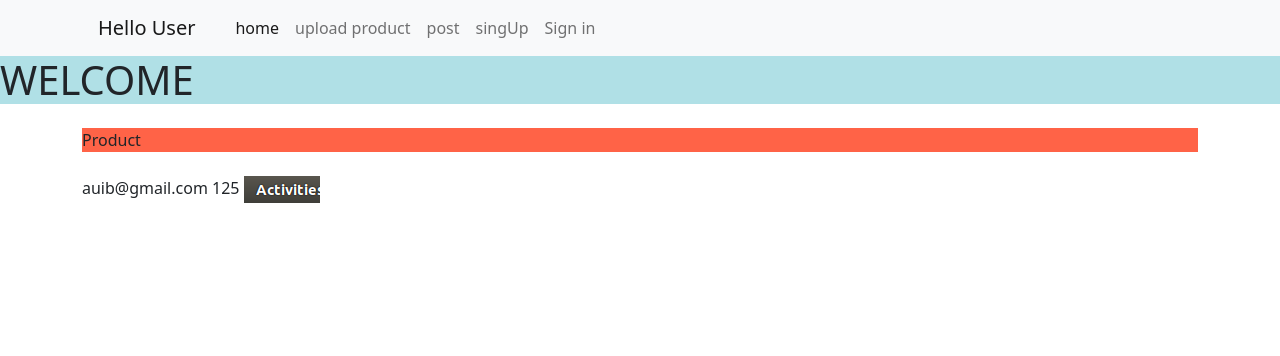
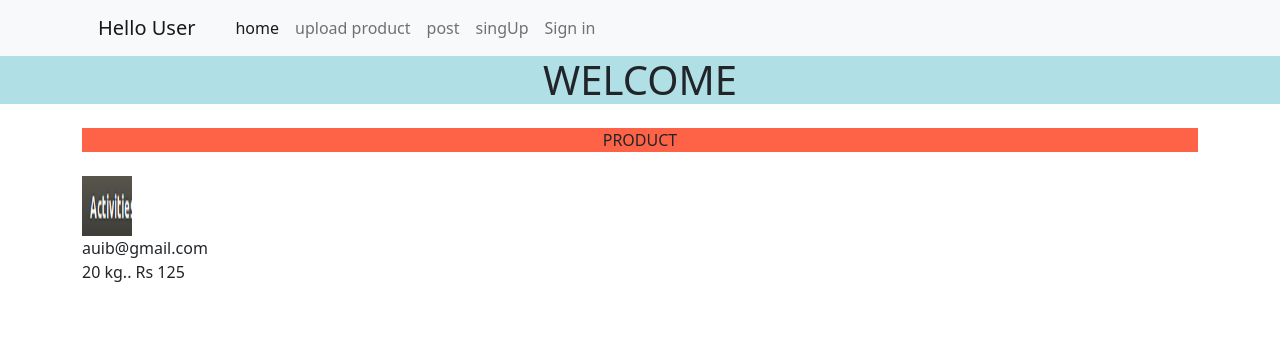
Before and after one commit to brajesh-lab/ecomerce, a Django app: page /detail in a window 1280 px wide. Shown: the top 356 px of the page. Run offline with Django 3.2, Linux system fonts and the light colour scheme; data comes from the database, SQL or seed files in the repository.

Commit message:
Add files via upload

```diff
--- a/templates/detail.html
+++ b/templates/detail.html
@@ -2,27 +2,26 @@
 
 {% block title %} BlogHome {% endblock title %}
 
-{% block body %}<h1 style="background-color:powderblue;">WELCOME</h1>
-<div class="container my-4"><p style="background-color:tomato;">Product</p></div>
+{% block body %}<h1 style="background-color:powderblue;text-align: center;">WELCOME</h1>
+<div class="container my-4">
+<p style="background-color:tomato; text-align: center;">PRODUCT</p></div>
 <div class="container">
     {% for i in item %}
     <tr>
         <td>
-            {{i.name}}
+            {% if i.photo %}
+            <td>
+                <img src="{{i.photo.url}}" style="width:50px;height:60px;">
+            </td>
+            {% endif %}
+
         </td>
         <td>
-            {{i.wieght}}
+
+            <p>{{i.name}} <br> {{i.weight}} kg..
+           Rs {{i.price}}</p>
         </td>
-        <td>
-            {{i.price}}
-        </td>
-        <td>
-            {% if i.photo %}
-            <td>
-                <img src="{{i.photo.url}}" class = "prod-size">
-            </td>
-            {% endif %}
-        </td>
+
     </tr>
     {% endfor %}
 </div>
```
